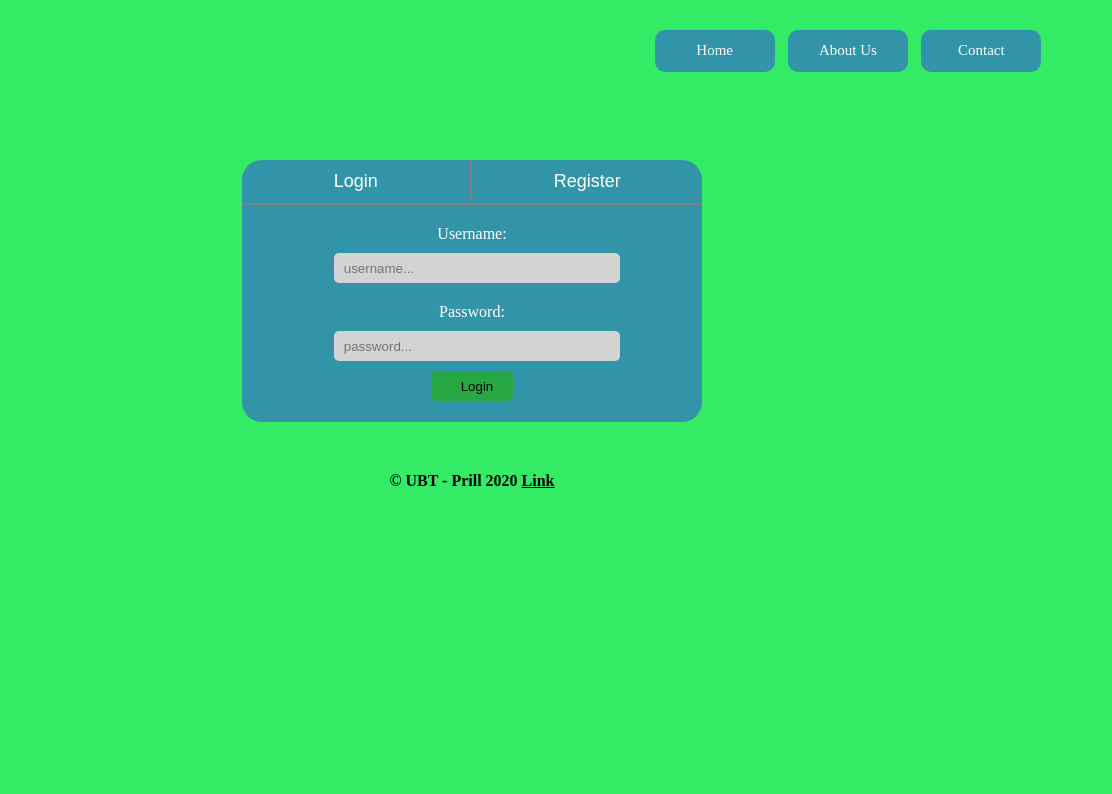
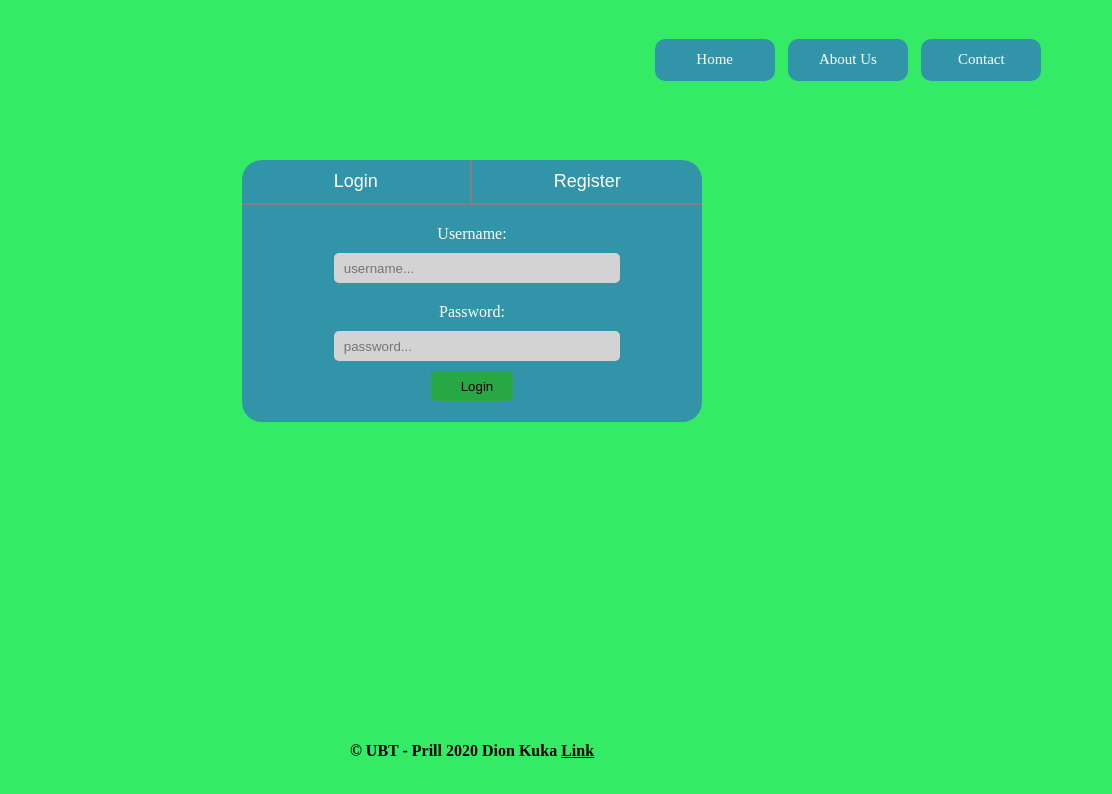
Before and after one commit to dionk6/Java5Web, a plain HTML site: page index.html in a window 1280 px wide. Shown: the full height of the page, 168-1280 px from the left. Drawn offline with Linux system fonts and the light colour scheme.

Commit message:
Last Commit

```diff
--- a/css/style.css
+++ b/css/style.css
@@ -7,6 +7,11 @@ body {
     margin: 0 auto;
     width: 90%;
 }
+
+main {
+    height: 55vh;
+}
+
 header {
     height: 100px;
     display: flex;
@@ -20,12 +25,17 @@ header {
     height: auto;
 }
 
+.liHeader {
+    display: flex;
+    flex-direction: column;
+    justify-content: center;
+}
+
 .liHeader ul {
     display: flex;
     flex-direction: row;
     width: 400px;
     justify-content: space-around;
-    margin-top: 20px;
 }
 
 
@@ -104,8 +114,12 @@ input[type="submit"] {
 }
 
 footer {
+    display: flex;
+    flex-direction: column;
+    justify-content: flex-end;
     text-align: center;
     font-weight: bold;
+    height: 20vh;
 }
 
 a{
--- a/index.html
+++ b/index.html
@@ -7,7 +7,7 @@
 <body>
     <header>
         <div class="fotoHeader">
-            <img src="UBT-LOGO.png" alt="">
+            <img src="UBT-LOGO.png" alt="UBT Logo">
         </div>
 
         <div class="liHeader">
@@ -66,7 +66,9 @@
     </main>
 
     <footer>
-        &copy; UBT - Prill 2020 <a href="https://github.com/dionk6/Java5Web.git">Link</a>
+        <p>
+            &copy; UBT - Prill 2020 Dion Kuka <a href="https://github.com/dionk6/Java5Web.git">Link</a>
+        </p>
     </footer>
     <script src="js/main.js"></script>
 </body>
```
